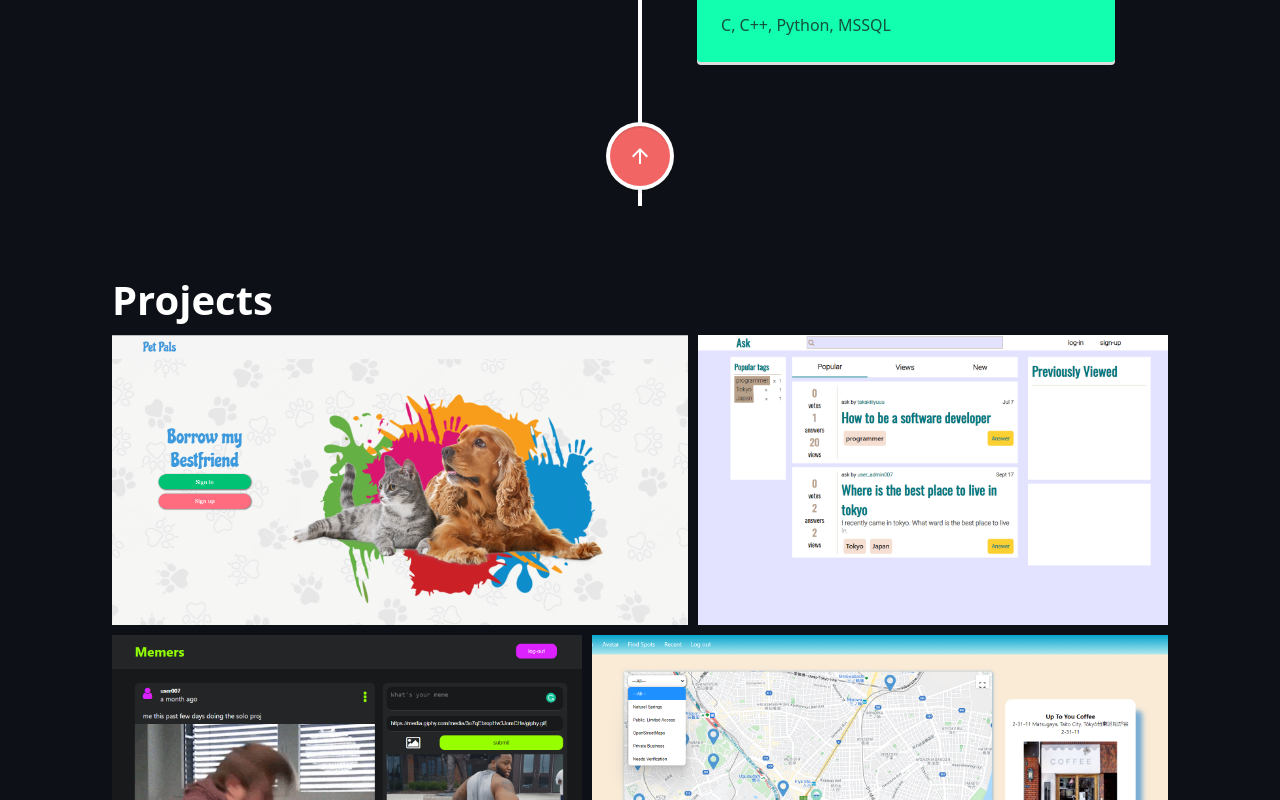
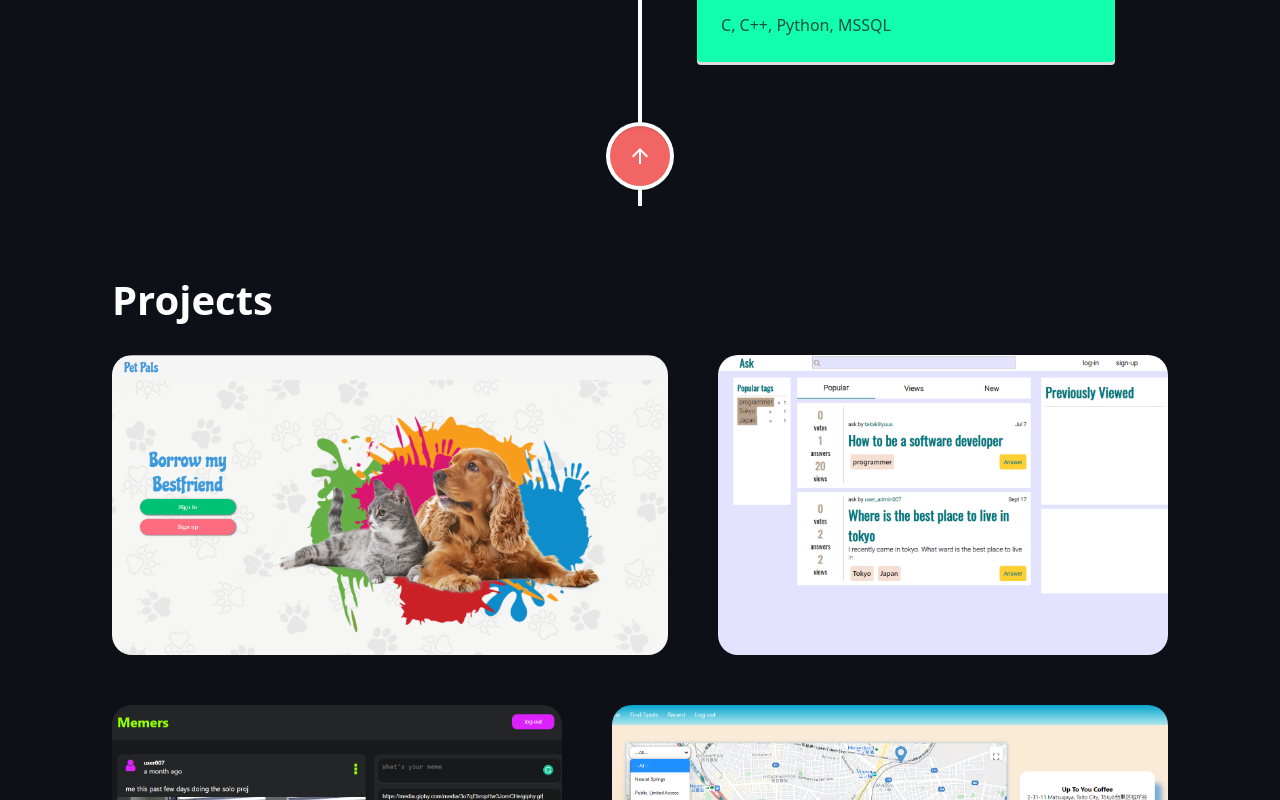
Before and after one commit to yuudev14/portfolio, a Next.js app: page / in a window 1280 px wide. Shown: the part 2000-2800 px from the top of the page. Built offline with nearby package versions, Linux system fonts and the light colour scheme.

Commit message:
add a banner section and refactor

```diff
--- a/src/components/common/Card/index.tsx
+++ b/src/components/common/Card/index.tsx
@@ -1,7 +1,25 @@
 import React from "react";
+import { Variants, motion } from "framer-motion";
 
-const Card = () => {
-  return <div>Card</div>;
+interface CardProps extends React.ButtonHTMLAttributes<HTMLDivElement> {
+  info: Record<string, any>;
+}
+const Card: React.FC<CardProps> = ({ info, ...props }) => {
+  return (
+    <motion.div
+      className="h-full rounded-[20px] overflow-hidden cursor-pointer"
+      role="button"
+      onClick={props.onClick}>
+      <motion.figure className="h-full relative w-full">
+        <motion.img
+          className="card-image object-cover min-h-full"
+          src={info.images}
+          alt=""
+          initial={false}
+        />
+      </motion.figure>
+    </motion.div>
+  );
 };
 
 export default Card;
--- /dev/null
+++ b/src/components/pages/index/Banner.tsx
@@ -0,0 +1,44 @@
+import React from "react";
+import Image from "next/image";
+import { Variants, motion } from "framer-motion";
+
+const Banner = () => {
+  const initialVariants: Variants = {
+    hidden: {
+      opacity: 0,
+      y: 900,
+    },
+    visible: {
+      opacity: 1,
+      y: 0,
+      transition: {
+        delay: 0.5,
+      },
+    },
+  };
+  return (
+    <section className="h-screen flex flex-col justify-center items-center">
+      <div className="relative">
+        <h1 className="font-bold text-[60px] leading[70px] text-white">
+          {"Hi, I'm Yu Takaki"}
+        </h1>
+        <h2 className="text-[#15513d] text-lg m-auto bg-[#12ffb0] w-max px-2 font-medium">
+          Full Stack Software Engineer
+        </h2>
+      </div>
+      <motion.figure
+        variants={initialVariants}
+        initial="hidden"
+        animate="visible">
+        <Image
+          src="/images/banner.png"
+          height={1072}
+          width={1908}
+          alt="banner"
+        />
+      </motion.figure>
+    </section>
+  );
+};
+
+export default Banner;
--- a/src/components/pages/index/ProjectList/List.tsx
+++ b/src/components/pages/index/ProjectList/List.tsx
@@ -1,6 +1,8 @@
 import React from "react";
 import { Variants, motion } from "framer-motion";
 import { AnimatePresence } from "framer-motion";
+import Card from "@/components/common/Card";
+import { useRouter } from "next/router";
 
 interface ListProps {
   proj: Record<string, any>;
@@ -22,6 +24,9 @@ const List: React.FC<ListProps> = ({ proj, index }) => {
       },
     },
   };
+
+  const router = useRouter();
+
   return (
     <AnimatePresence>
       <motion.li
@@ -32,16 +37,21 @@ const List: React.FC<ListProps> = ({ proj, index }) => {
         className={`flex w-full card ${
           isOdd ? "justify-start" : "justify-end"
         }`}>
-        <motion.div className="h-full">
-          <motion.figure className="h-full">
-            <motion.img
-              className="card-image object-cover min-h-full"
-              src={proj.images}
-              alt=""
-              initial={false}
-            />
-          </motion.figure>
-        </motion.div>
+        <Card
+          info={proj}
+          onClick={() =>
+            router.push(
+              {
+                pathname: "/",
+                query: {
+                  project: index,
+                },
+              },
+              undefined,
+              { scroll: false }
+            )
+          }
+        />
       </motion.li>
     </AnimatePresence>
   );
--- a/src/pages/index.tsx
+++ b/src/pages/index.tsx
@@ -1,31 +1,14 @@
 import { Inter } from "next/font/google";
 import ProjectLists from "@/components/pages/index/ProjectList";
 import Timeline from "@/components/pages/index/Timeline";
-import Image from "next/image";
+import Banner from "@/components/pages/index/Banner";
 
 const inter = Inter({ subsets: ["latin"] });
 
 export default function Home() {
   return (
-    <main className="w-full max-w-[1080px] m-auto px-3 overflow-hidden flex flex-col gap-16">
-      <section className="h-screen flex flex-col justify-center items-center">
-        <div className="relative">
-          <h1 className="font-bold text-[60px] leading[70px] text-white">
-            {"Hi, I'm Yu Takaki"}
-          </h1>
-          <h2 className="text-[#15513d] text-lg m-auto bg-[#12ffb0] w-max px-2 font-medium">
-            Full Stack Software Engineer
-          </h2>
-        </div>
-        <figure>
-          <Image
-            src="/images/banner.png"
-            height={1072}
-            width={1908}
-            alt="banner"
-          />
-        </figure>
-      </section>
+    <main className="w-full max-w-[1080px] m-auto px-3 overflow-hidden flex mb-[100px] flex-col gap-16">
+      <Banner />
       <Timeline />
       <ProjectLists />
     </main>
--- a/src/styles/globals.css
+++ b/src/styles/globals.css
@@ -8,8 +8,8 @@ body {
 
 .card {
   position: relative;
-  padding: 5px;
-  height: 300px;
+  padding: 25px;
+  height: 350px;
   flex: 0 0 45%;
   max-width: 45%;
 }
```
